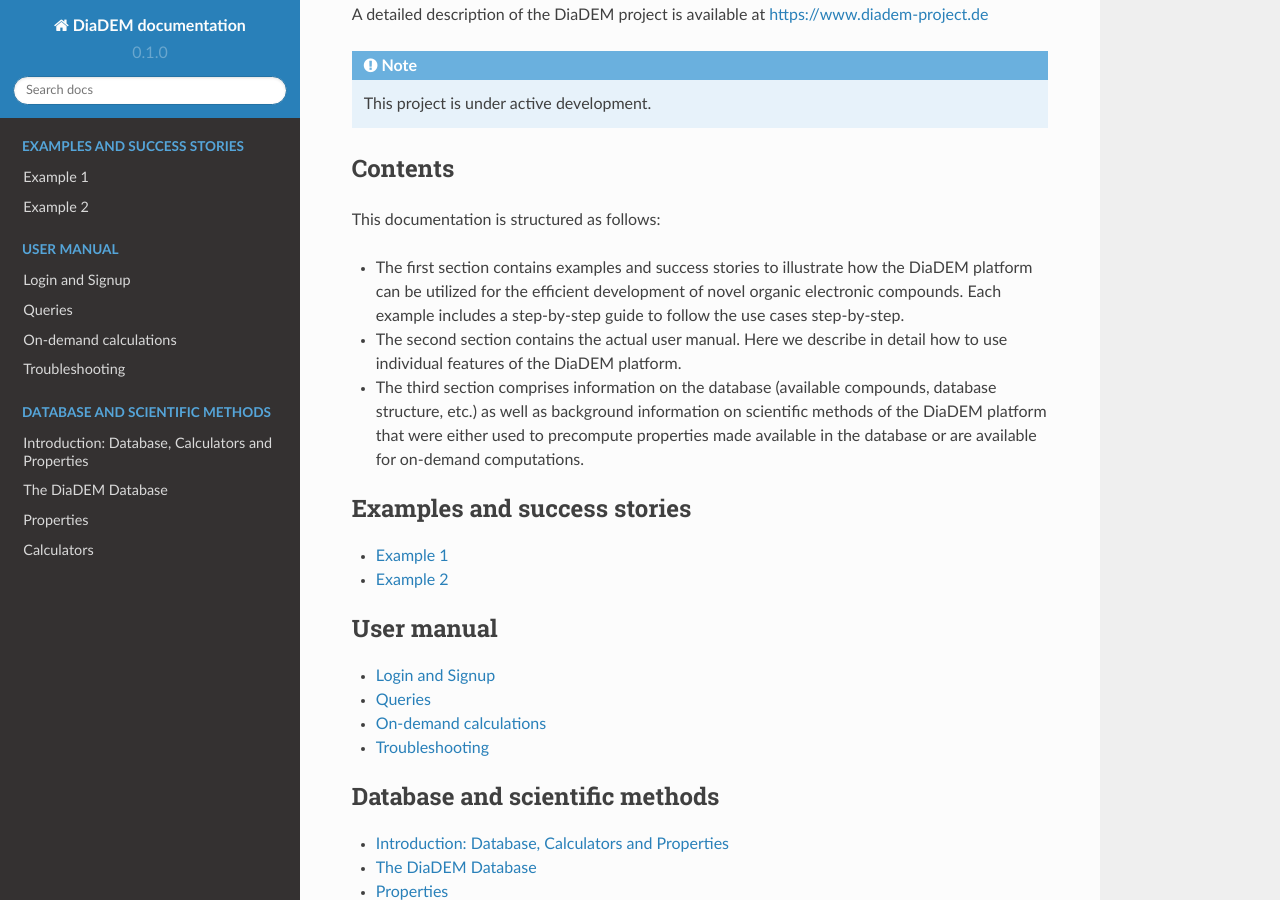
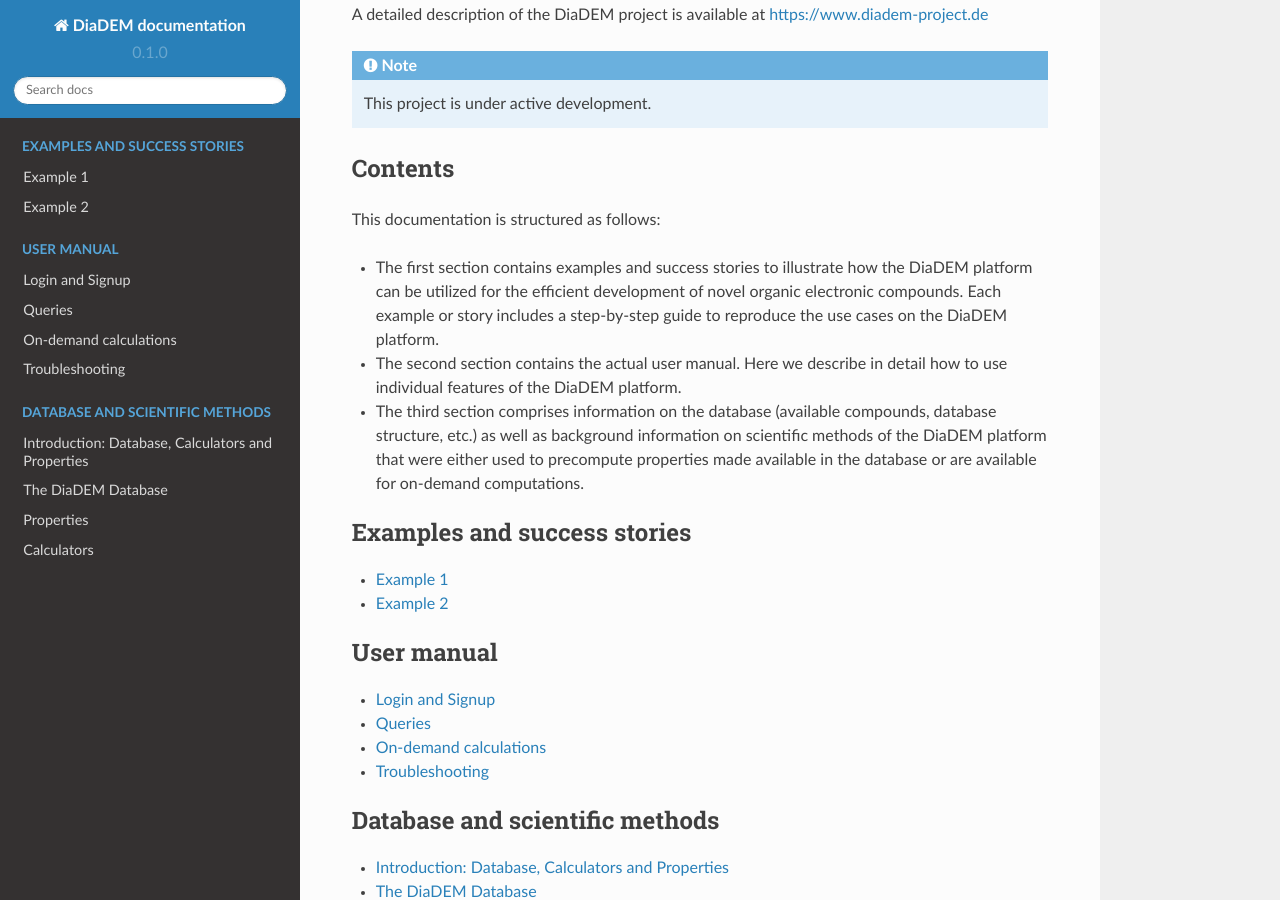
Before and after one commit to diadem-platform/diadem-docs, a Sphinx documentation site: the page built from docs/source/index.rst, in a window 1280 px wide and 900 px high, scrolled down 373 px. Built offline with Sphinx 7.4.7 and the Read the Docs theme 2.0.0, drawn with Linux system fonts in a browser that asks for light colours.

Commit message:
small change of text for testing github access

```diff
--- a/docs/source/index.rst
+++ b/docs/source/index.rst
@@ -23,7 +23,7 @@
 
 This documentation is structured as follows:
 
-- The first section contains examples and success stories to illustrate how the DiaDEM platform can be utilized for the efficient development of novel organic electronic compounds. Each example includes a step-by-step guide to follow the use cases step-by-step.
+- The first section contains examples and success stories to illustrate how the DiaDEM platform can be utilized for the efficient development of novel organic electronic compounds. Each example or story includes a step-by-step guide to reproduce the use cases on the DiaDEM platform.
 - The second section contains the actual user manual. Here we describe in detail how to use individual features of the DiaDEM platform.
 - The third section comprises information on the database (available compounds, database structure, etc.) as well as background information on scientific methods of the DiaDEM platform that were either used to precompute properties made available in the database or are available for on-demand computations.
 
```
